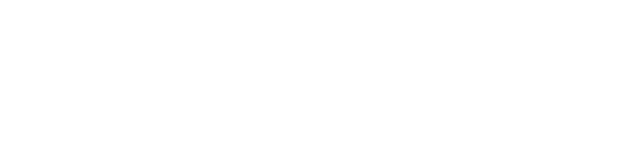
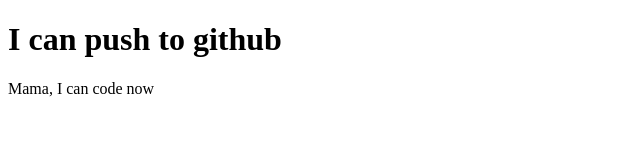
Before and after one commit to huraira775/My-Third_Repo, a plain HTML site: page index.html in a window 1280 px wide. Shown: the whole page, without its empty margins (0-640 px from the left). Drawn offline with Linux system fonts and the light colour scheme.

Commit message:
adding header and first paragraph

```diff
--- a/index.html
+++ b/index.html
@@ -6,6 +6,7 @@
     <title>My Third Repo</title>
 </head>
 <body>
-
+    <h1>I can push to github</h1>
+    <p>Mama, I can code now</p>
 </body>
 </html>
```
